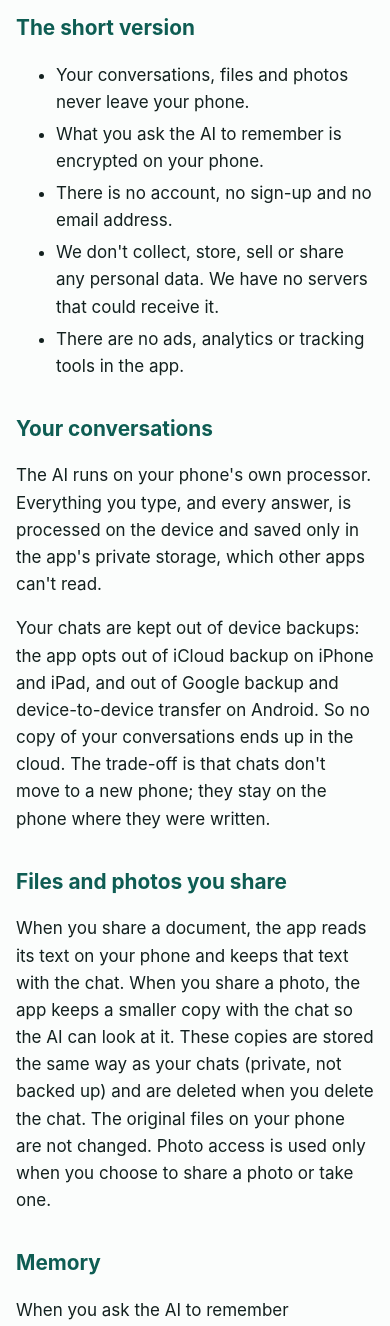
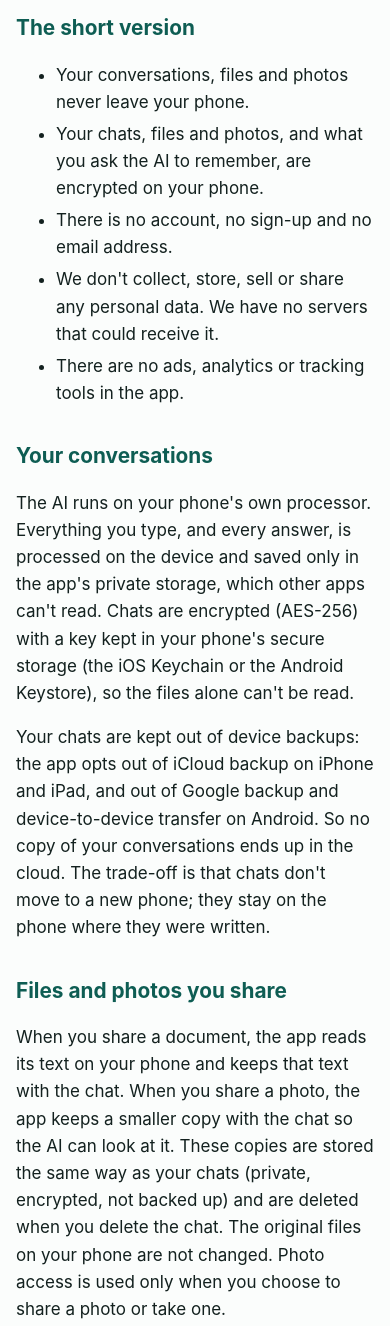
Before and after one commit to rene-coding/offline-ai-legal, a plain HTML site: page privacy/index.html in a window 390 px wide. Shown: the part 260-1586 px from the top of the page. Drawn offline with Linux system fonts and the light colour scheme.

Commit message:
Say that chats and shared files are encrypted on the phone

```diff
--- a/privacy/index.html
+++ b/privacy/index.html
@@ -6,16 +6,16 @@
 <h2>The short version</h2>
 <ul>
 <li>Your conversations, files and photos never leave your phone.</li>
-<li>What you ask the AI to remember is encrypted on your phone.</li>
+<li>Your chats, files and photos, and what you ask the AI to remember, are encrypted on your phone.</li>
 <li>There is no account, no sign-up and no email address.</li>
 <li>We don't collect, store, sell or share any personal data. We have no servers that could receive it.</li>
 <li>There are no ads, analytics or tracking tools in the app.</li>
 </ul>
 <h2>Your conversations</h2>
-<p>The AI runs on your phone's own processor. Everything you type, and every answer, is processed on the device and saved only in the app's private storage, which other apps can't read.</p>
+<p>The AI runs on your phone's own processor. Everything you type, and every answer, is processed on the device and saved only in the app's private storage, which other apps can't read. Chats are encrypted (AES-256) with a key kept in your phone's secure storage (the iOS Keychain or the Android Keystore), so the files alone can't be read.</p>
 <p>Your chats are kept out of device backups: the app opts out of iCloud backup on iPhone and iPad, and out of Google backup and device-to-device transfer on Android. So no copy of your conversations ends up in the cloud. The trade-off is that chats don't move to a new phone; they stay on the phone where they were written.</p>
 <h2>Files and photos you share</h2>
-<p>When you share a document, the app reads its text on your phone and keeps that text with the chat. When you share a photo, the app keeps a smaller copy with the chat so the AI can look at it. These copies are stored the same way as your chats (private, not backed up) and are deleted when you delete the chat. The original files on your phone are not changed. Photo access is used only when you choose to share a photo or take one.</p>
+<p>When you share a document, the app reads its text on your phone and keeps that text with the chat. When you share a photo, the app keeps a smaller copy with the chat so the AI can look at it. These copies are stored the same way as your chats (private, encrypted, not backed up) and are deleted when you delete the chat. The original files on your phone are not changed. Photo access is used only when you choose to share a photo or take one.</p>
 <h2>Memory</h2>
 <p>When you ask the AI to remember something (for example "Remember that I'm allergic to peanuts", or your name during setup), it is saved in your phone's secure storage: the iOS Keychain, limited to this device and never synced or backed up, or on Android, encrypted with a key held in the Android Keystore. You can see, change, switch off or erase your memories at any time in the app.</p>
 <h2>The internet</h2>
```
